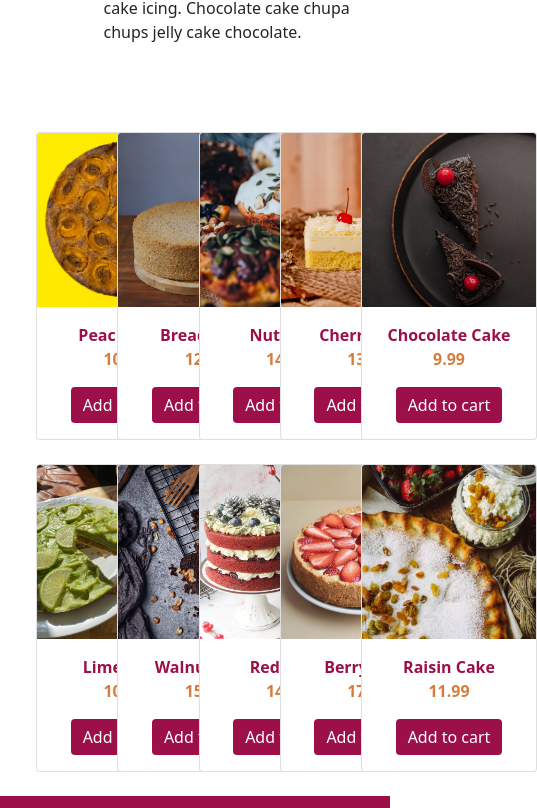
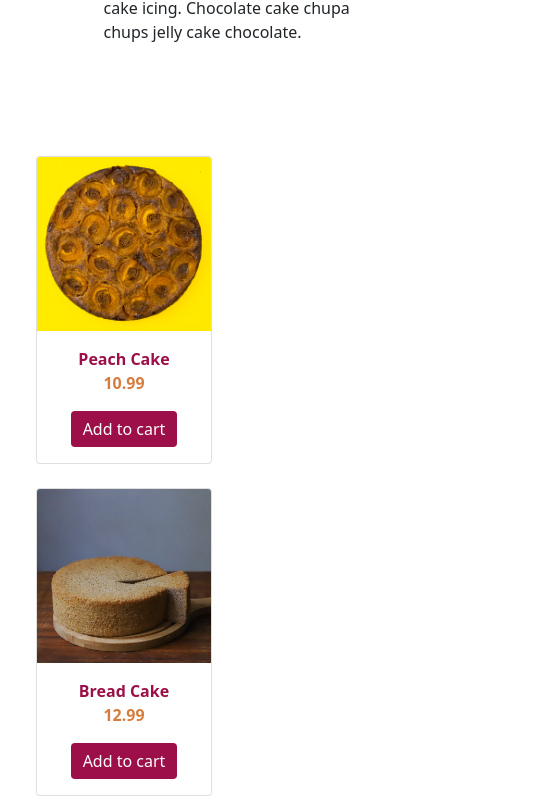
Before and after one commit to maijaviska/hackat-3, a React (Create React App) app: page /cakes in a window 390 px wide. Shown: the part 1191-1999 px from the top of the page, 537 px wide, since content can reach past the window. Built offline with nearby package versions, Linux system fonts and the light colour scheme.

Commit message:
Added responsivness to 10 products

```diff
--- a/src/Pages/OneCategory.js
+++ b/src/Pages/OneCategory.js
@@ -27,28 +27,28 @@ function OneCategory() {
 
             <div className="row mt-4 justify-content-between">
 
-                <div className="col-2">
+                <div className="col-xl-2 col-lg-4 col-md-6 col-sm-6 mt-4">
                     <Product img={peachcake}
                         title={product1.title}
                         price={product1.price} />
                 </div>
 
-                <div className="col-2">
+                <div className="col-xl-2 col-lg-4 col-md-6 col-sm-6 mt-4">
                     <Product img={breadcake}
                         title={product2.title}
                         price={product2.price} />
                 </div>
-                <div className="col-2">
+                <div className="col-xl-2 col-lg-4 col-md-6 col-sm-6 mt-4">
                     <Product img={nutcake}
                         title={product3.title}
                         price={product3.price} />
                 </div>
-                <div className="col-2">
+                <div className="col-xl-2 col-lg-4 col-md-6 col-sm-6 mt-4">
                     <Product img={cherrycake}
                         title={product4.title}
                         price={product4.price} />
                 </div>
-                <div className="col-2">
+                <div className="col-xl-2 col-lg-4 col-md-6 col-sm-6 mt-4">
                     <Product img={chocolatecake}
                         title={product5.title}
                         price={product5.price} />
@@ -56,27 +56,27 @@ function OneCategory() {
             </div>
             <div className="row mt-4 mb-4 justify-content-between">
 
-                <div className="col-2">
+                <div className="col-xl-2 col-lg-4 col-md-6 col-sm-6 mt-4">
                     <Product img={limecake}
                         title={product6.title}
                         price={product6.price} />
                 </div>
-                <div className="col-2">
+                <div className="col-xl-2 col-lg-4 col-md-6 col-sm-6 mt-4">
                     <Product img={walnutcake}
                         title={product7.title}
                         price={product7.price} />
                 </div>
-                <div className="col-2">
+                <div className="col-xl-2 col-lg-4 col-md-6 col-sm-6 mt-4">
                     <Product img={redcake}
                         title={product8.title}
                         price={product8.price} />
                 </div>
-                <div className="col-2">
+                <div className="col-xl-2 col-lg-4 col-md-6 col-sm-6 mt-4">
                     <Product img={strawberrycake}
                         title={product9.title}
                         price={product9.price} />
                 </div>
-                <div className="col-2">
+                <div className="col-xl-2 col-lg-4 col-md-6 col-sm-6 mt-4">
                     <Product img={raisincake}
                         title={product10.title}
                         price={product10.price} />
```
